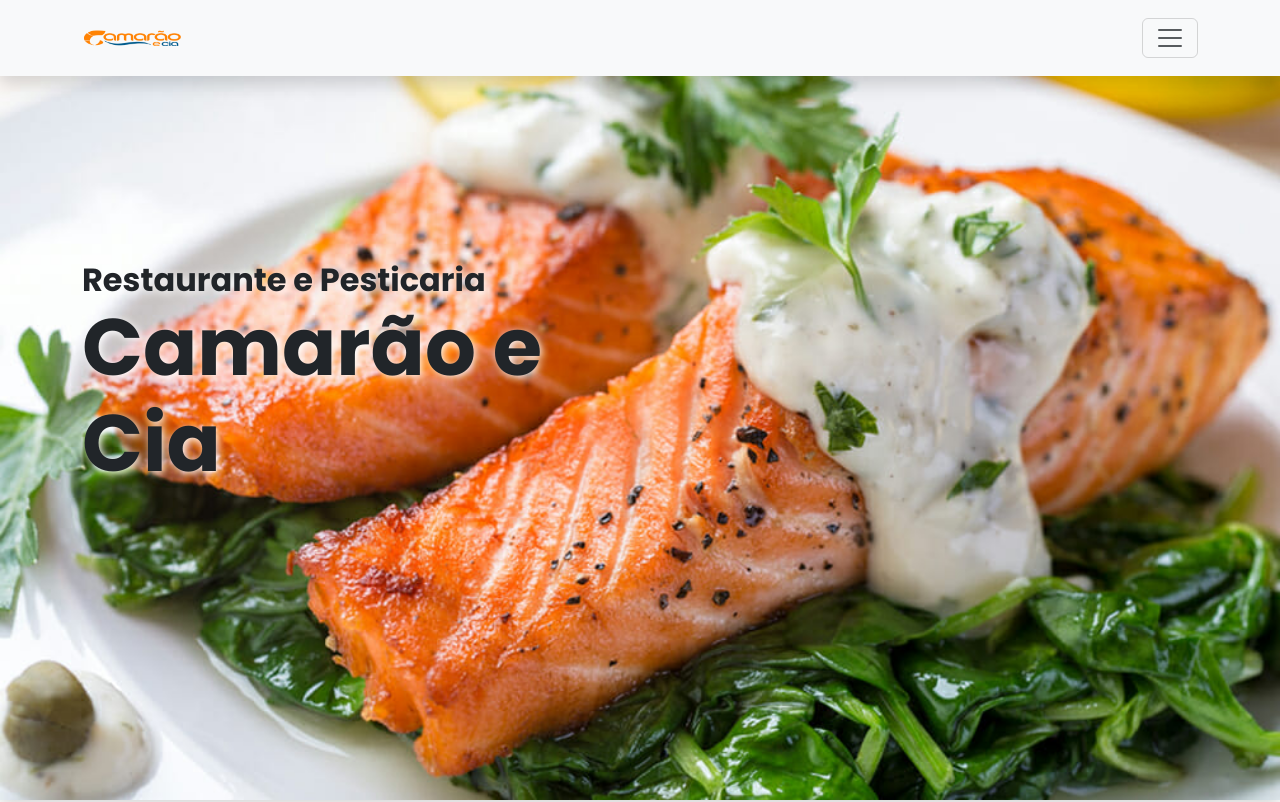
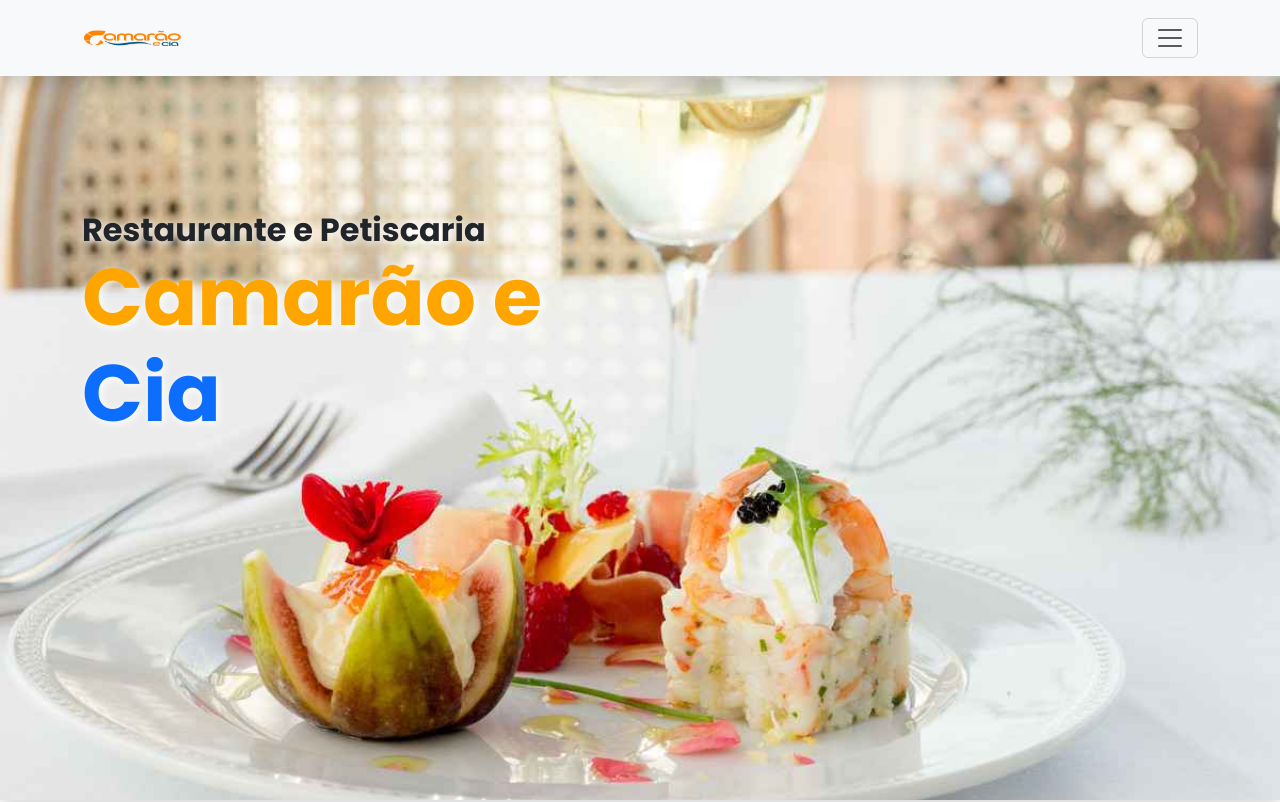
Before and after one commit to marivanenoronha/Restaurante-Website, a React (Create React App) app: page / in a window 1280 px wide. Shown: the top 802 px of the page. Built offline with nearby package versions, Linux system fonts and the light colour scheme; the HTML template or start-up script is replaced by a standard one.

Commit message:
feat: chnage home.jsx home.css and fotos/img

```diff
--- a/src/pages/Home.css
+++ b/src/pages/Home.css
@@ -1,5 +1,5 @@
 .home-page header {
-    background-image:  url(../fotos/img/about-img.jpg);
+    background-image: url(../fotos/img/about-img.jpg);
 }
 
 
@@ -16,7 +16,9 @@ header h1 {
 
 .home-page header h1,
 .home-page header h2 {
+    position: relative;
     text-shadow: 2px 2px 8px #fff;
+    bottom: 50px;
 }
 
 @keyframes slideInLeft {
@@ -62,6 +64,10 @@ header h1 {
     .home-page header h2 {
         font-size: 1.8rem;
         margin: 10px 0;
+        position: relative;
+        bottom: 40px;
+
+
     }
 
     .home-page header .container {
--- a/src/pages/home.jsx
+++ b/src/pages/home.jsx
@@ -14,9 +14,9 @@ function Home() {
             <header className="h-100 min-vh-100 d-flex align-items-center text-light shadow">
                 <div className="container">
                     <div className="row">
-                        <div className="col-sm-6 d-flex d-sm-block flex-column align-items-center">
-                            <h2 className="mb-0 text-dark fw-bold slide-in-left">Restaurante e Pesticaria</h2>
-                            <h1 className="mb-5 text-dark fw-bold text-center text-sm-start slide-in-left">Camarão e Cia</h1>
+                        <div className="col-sm-6 d-flex d-sm-block flex-column align-items-left">
+                            <h2 className="mb-0 text-dark fw-bold slide-in-left" >Restaurante e Petiscaria</h2>
+                            <h1 className="mb-5 text-primary fw-bold text-center text-sm-start slide-in-left"><span style={{ color: "orange" }}>Camarão e</span> Cia</h1>
                         </div>
                     </div>
                 </div>
```
Also changed, not shown: src/fotos/img/about-img.jpg.
